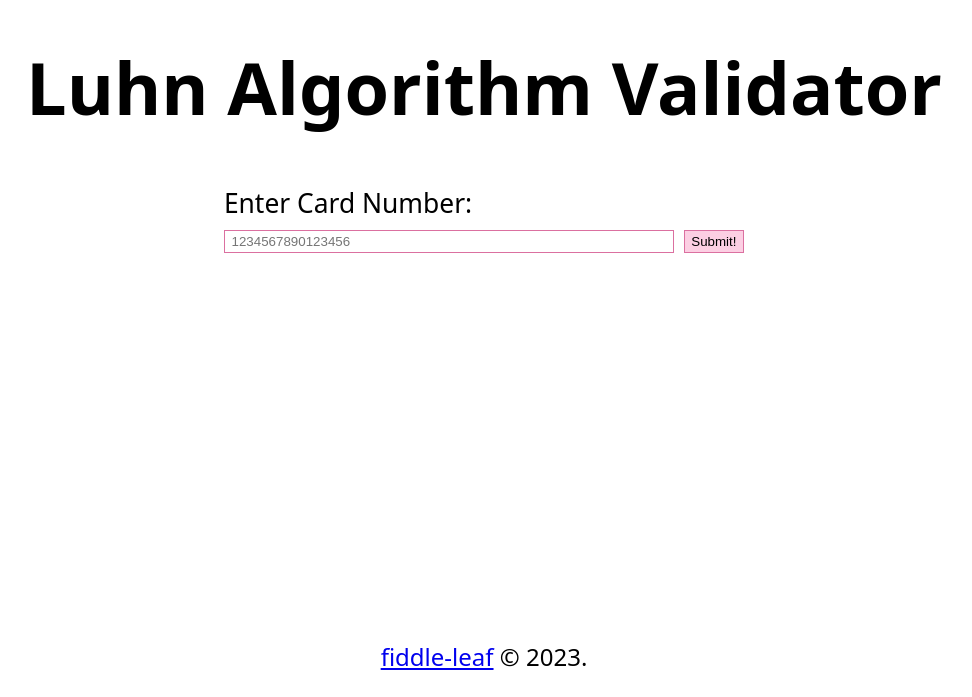
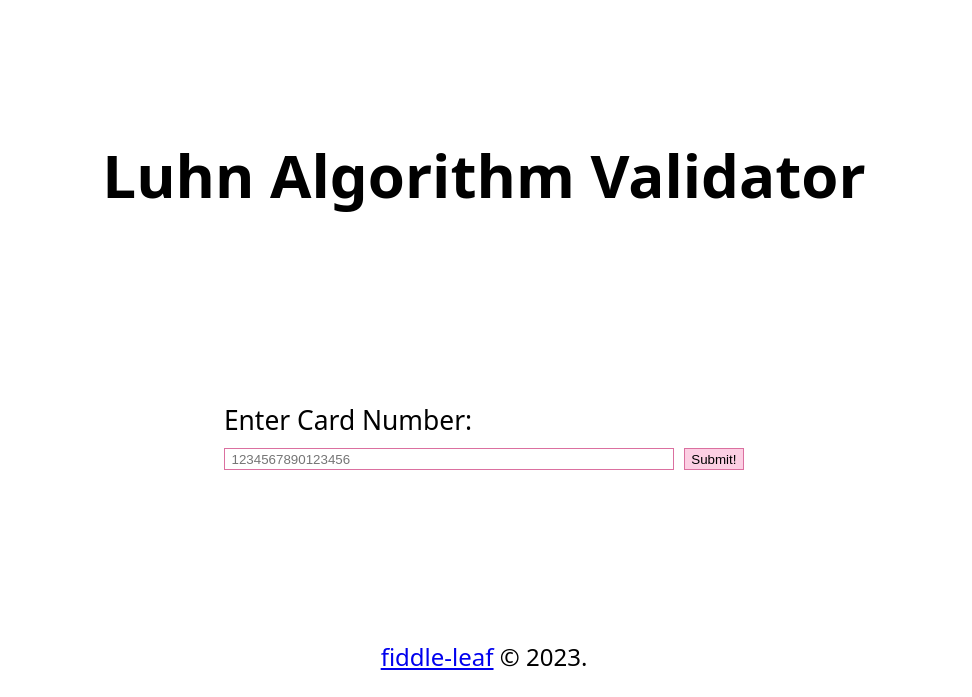
Before and after one commit to limetortillachip/luhn-form, a React (Create React App) app: page / in a window 1280 px wide. Shown: the part 103-800 px from the top of the page, without its empty margins (156-1128 px from the left). Built offline with nearby package versions, Linux system fonts and the light colour scheme; a web font is replaced by a local one.

Commit message:
Minor changes

```diff
--- a/src/App.css
+++ b/src/App.css
@@ -14,15 +14,16 @@ header,
 }
 
 h1 {
-  font-size: 3em;
+  font-size: 2.5em;
 }
 
 h2 {
-  font-size: 2em;
+  font-size: 1.8em;
+  margin: 0;
 }
 
 header {
-  flex: 2;
+  flex: 3;
   align-items: flex-end;
 }
 
@@ -32,12 +33,13 @@ footer {
 
 form {
   flex-flow: column nowrap;
+  justify-content: space-evenly;
   flex: 3;
+  gap: 1.2rem;
 }
 
 .input {
   flex-flow: row wrap;
-  flex: 0;
   gap: 0.6rem;
 }
 .input label {
@@ -60,8 +62,4 @@ form {
   background: hsl(333, 90%, 87%);
 }
 
-.output {
-  flex: 1;
-}
-
 /*# sourceMappingURL=App.css.map */
--- a/src/App.sass
+++ b/src/App.sass
@@ -17,13 +17,14 @@ header,
     align-items: center
 
 h1
-    font-size: 3em
+    font-size: 2.5em
 
 h2
-    font-size: 2em
+    font-size: 1.8em
+    margin: 0
 
 header
-    flex: 2
+    flex: 3
     align-items: flex-end
 
 footer
@@ -31,11 +32,12 @@ footer
 
 form
     flex-flow: column nowrap
+    justify-content: space-evenly
     flex: 3
+    gap: $bit
 
 .input
     flex-flow: row wrap
-    flex: 0
     gap: calc($bit/2)
 
     label
@@ -56,6 +58,3 @@ form
 
     button:hover
         background: hsl(333, 90%, 87%)
-
-.output
-    flex: 1
```
Also changed, not shown: 1 other file (tests, documents, lock files or other folders).
